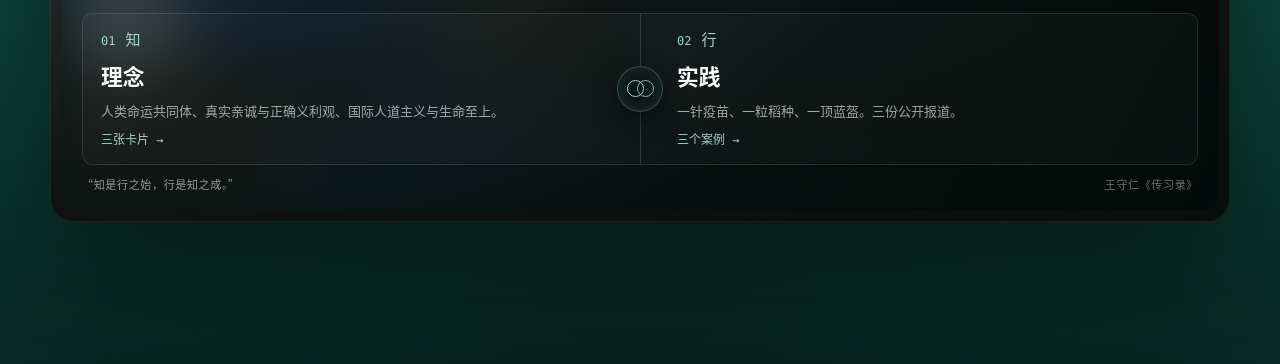
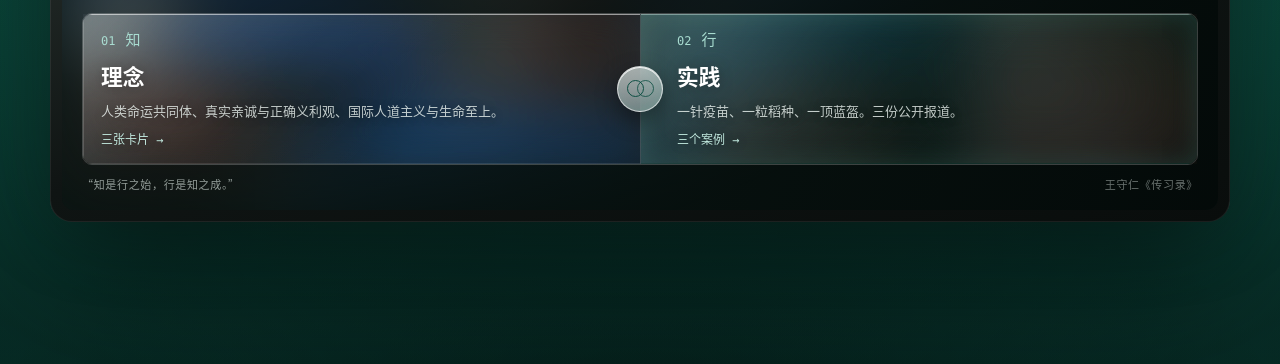
Before and after one commit to Nekobenzene/XGpre, a plain HTML site: page index.html in a window 1280 px wide. Shown: the part 436-800 px from the top of the page. Drawn offline with Linux system fonts and the light colour scheme.

Commit message:
首页按钮质感：液态 / 凝态 / 霜态三种玻璃
左门（知 · 理念）用液态玻璃：高透、亮边、顶缘高光，悬停时高光扫过。
右门（行 · 实践）用凝态玻璃：青绿染色、更厚的模糊、内发光。
接缝处的双环搭扣用霜态玻璃：乳白磨砂，环线改深青以在浅底上立住。

玻璃要透出东西才成立，所以在两张卡下方垫了一张重模糊的底片，卡片用 backdrop-filter 折射它；文字加了轻微投影保证可读。仅首页生效，内页未动。

```diff
--- a/index.html
+++ b/index.html
@@ -146,35 +146,77 @@
     .screen-head .lede { margin-top: 14px; color: rgba(226, 238, 233, .74); font-size: 1rem; line-height: 1.8; }
 
     .doors {
-      position: relative; margin-top: auto;
+      position: relative; isolation: isolate; margin-top: auto;
       display: grid; grid-template-columns: 1fr 1fr;
-      border: 1px solid rgba(255, 255, 255, .14);
+      border: 1px solid rgba(255, 255, 255, .22);
       border-radius: 10px; overflow: hidden;
     }
+    /* 玻璃下方的底片：让模糊与折射有东西可折射 */
+    .doors::before {
+      content: ""; position: absolute; inset: -6%; z-index: -1;
+      background: url(assets/case-peace-1.jpg) center 58% / cover;
+      filter: blur(30px) saturate(1.3) brightness(.75);
+      opacity: .42;
+    }
     .door {
+      position: relative; isolation: isolate;
       display: block; padding: clamp(15px, 1.9vw, 21px) clamp(17px, 2.1vw, 25px);
-      background: rgba(255, 255, 255, .025); color: #e9f1ec;
-      transition: background-color .22s ease;
+      color: #eef4f0;
+      transition: background-color .3s ease, box-shadow .3s ease;
     }
-    .door:hover { background: rgba(255, 255, 255, .08); text-decoration: none; }
-    .door + .door { border-left: 1px solid rgba(255, 255, 255, .14); }
+    /* 液态玻璃：高透、亮边、强折射 */
+    .door--liquid {
+      background: linear-gradient(158deg, rgba(226, 242, 238, .17), rgba(206, 230, 224, .07) 46%, rgba(176, 208, 202, .04));
+      backdrop-filter: blur(18px) saturate(1.6) brightness(1.04);
+      -webkit-backdrop-filter: blur(18px) saturate(1.6) brightness(1.04);
+      box-shadow:
+        inset 0 1px 0 rgba(255, 255, 255, .55),
+        inset 0 -1px 0 rgba(255, 255, 255, .1),
+        inset 1px 0 0 rgba(255, 255, 255, .16);
+    }
+    /* 凝态玻璃：青绿染色、更厚、内发光 */
+    .door--frozen {
+      background: linear-gradient(158deg, rgba(30, 132, 113, .26), rgba(14, 84, 72, .2) 52%, rgba(10, 58, 50, .14));
+      backdrop-filter: blur(28px) saturate(1.9);
+      -webkit-backdrop-filter: blur(28px) saturate(1.9);
+      box-shadow:
+        inset 0 1px 0 rgba(214, 244, 236, .42),
+        inset 0 -1px 0 rgba(9, 46, 41, .5),
+        inset 0 0 26px rgba(126, 214, 194, .16);
+    }
+    .door::after {
+      content: ""; position: absolute; inset: 0; pointer-events: none;
+      background: linear-gradient(132deg, rgba(255, 255, 255, .2), rgba(255, 255, 255, .03) 36%, transparent 60%);
+      opacity: .65; transition: opacity .3s ease;
+    }
+    .door:hover::after { opacity: 1; }
+    .door:hover { box-shadow: inset 0 1px 0 rgba(255, 255, 255, .62), inset 0 0 30px rgba(159, 216, 203, .18); }
+    .door:hover { text-decoration: none; }
+    .door + .door { border-left: 1px solid rgba(255, 255, 255, .2); }
     .door-top { display: flex; align-items: baseline; gap: 10px; }
     .door-n { font-family: var(--mono); font-size: .75rem; color: #9fd8cb; }
     .door-k { font-size: .9375rem; letter-spacing: .2em; color: #9fd8cb; }
-    .door h2 { margin-top: 4px; color: #fff; font-size: clamp(1.15rem, 1.7vw, 1.4rem); letter-spacing: 0; }
-    .door p { margin-top: 5px; color: rgba(226, 238, 233, .68); font-size: .8438rem; line-height: 1.7; max-width: 32em; }
-    .door-go { display: inline-block; margin-top: 10px; font-size: .75rem; color: #9fd8cb; }
+    .door h2 { margin-top: 4px; color: #fff; font-size: clamp(1.15rem, 1.7vw, 1.4rem); letter-spacing: 0; text-shadow: 0 1px 14px rgba(0, 0, 0, .45); }
+    .door p { margin-top: 5px; color: rgba(238, 246, 242, .8); font-size: .8438rem; line-height: 1.7; max-width: 32em; text-shadow: 0 1px 10px rgba(0, 0, 0, .45); }
+    .door-go { display: inline-block; margin-top: 10px; font-size: .75rem; color: #bfe9de; text-shadow: 0 1px 10px rgba(0, 0, 0, .4); }
     .door-go::after { content: " →"; font-family: var(--mono); }
+    /* 霜态玻璃：乳白、低饱和、磨砂 */
     .clasp {
       position: absolute; left: 50%; top: 50%; transform: translate(-50%, -50%);
       width: 46px; height: 46px; border-radius: 50%;
-      background: #0a1715; border: 1px solid rgba(255, 255, 255, .22);
-      box-shadow: 0 8px 22px rgba(0, 0, 0, .5), inset 0 0 14px rgba(159, 216, 203, .12);
+      background: linear-gradient(160deg, rgba(246, 251, 248, .66), rgba(204, 226, 217, .4));
+      backdrop-filter: blur(12px) saturate(1.15);
+      -webkit-backdrop-filter: blur(12px) saturate(1.15);
+      border: 1px solid rgba(255, 255, 255, .62);
+      box-shadow:
+        0 8px 22px rgba(0, 0, 0, .4),
+        inset 0 1px 0 rgba(255, 255, 255, .85),
+        inset 0 -2px 6px rgba(120, 160, 150, .28);
       display: grid; place-items: center;
     }
     .clasp i {
       position: absolute; width: 17px; height: 17px;
-      border: 1.5px solid #9fd8cb; border-radius: 50%;
+      border: 1.5px solid #0d4f43; border-radius: 50%;
       transition: transform .35s cubic-bezier(.16, 1, .3, 1);
     }
     .clasp i:first-child { transform: translateX(-5px); }
@@ -390,13 +432,13 @@
                 </div>
 
                 <div class="doors">
-                  <a class="door" href="#/theory">
+                  <a class="door door--liquid" href="#/theory">
                     <span class="door-top"><span class="door-n">01</span><span class="door-k">知</span></span>
                     <h2>理念</h2>
                     <p>人类命运共同体、真实亲诚与正确义利观、国际人道主义与生命至上。</p>
                     <span class="door-go">三张卡片</span>
                   </a>
-                  <a class="door" href="#/practice/1">
+                  <a class="door door--frozen" href="#/practice/1">
                     <span class="door-top"><span class="door-n">02</span><span class="door-k">行</span></span>
                     <h2>实践</h2>
                     <p>一针疫苗、一粒稻种、一顶蓝盔。三份公开报道。</p>
```
